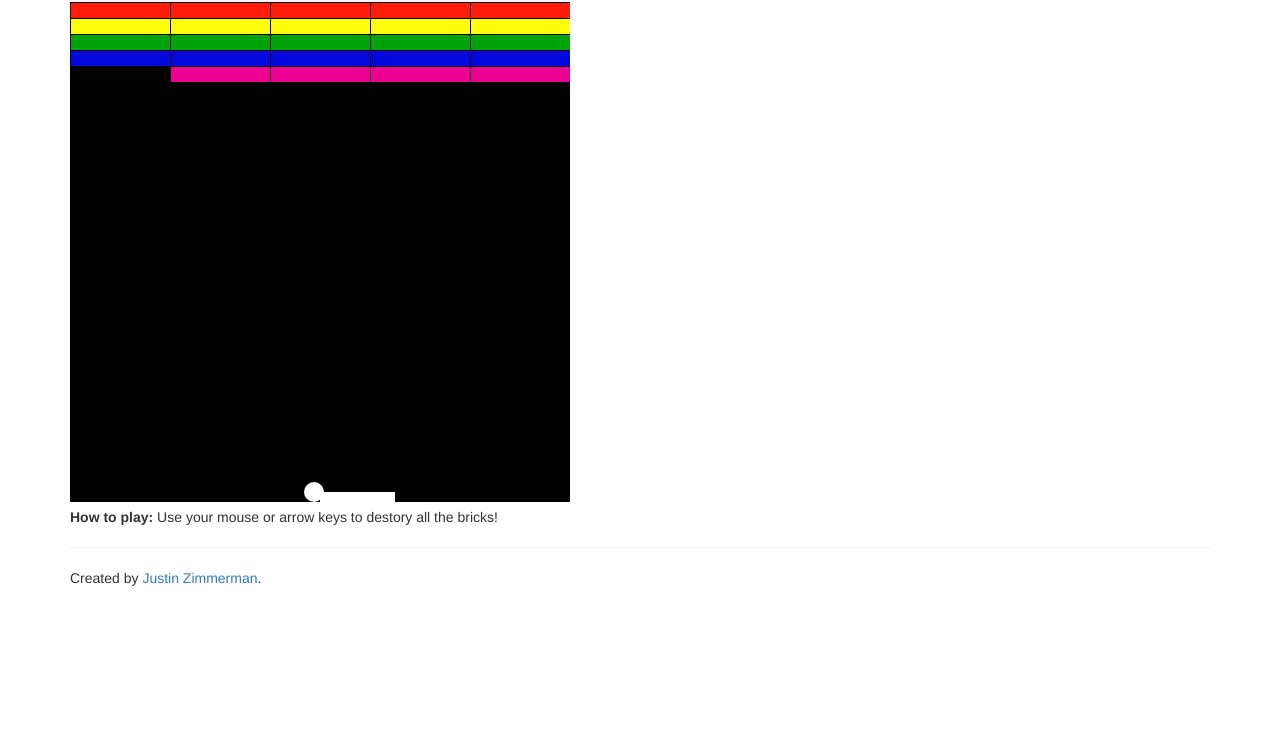
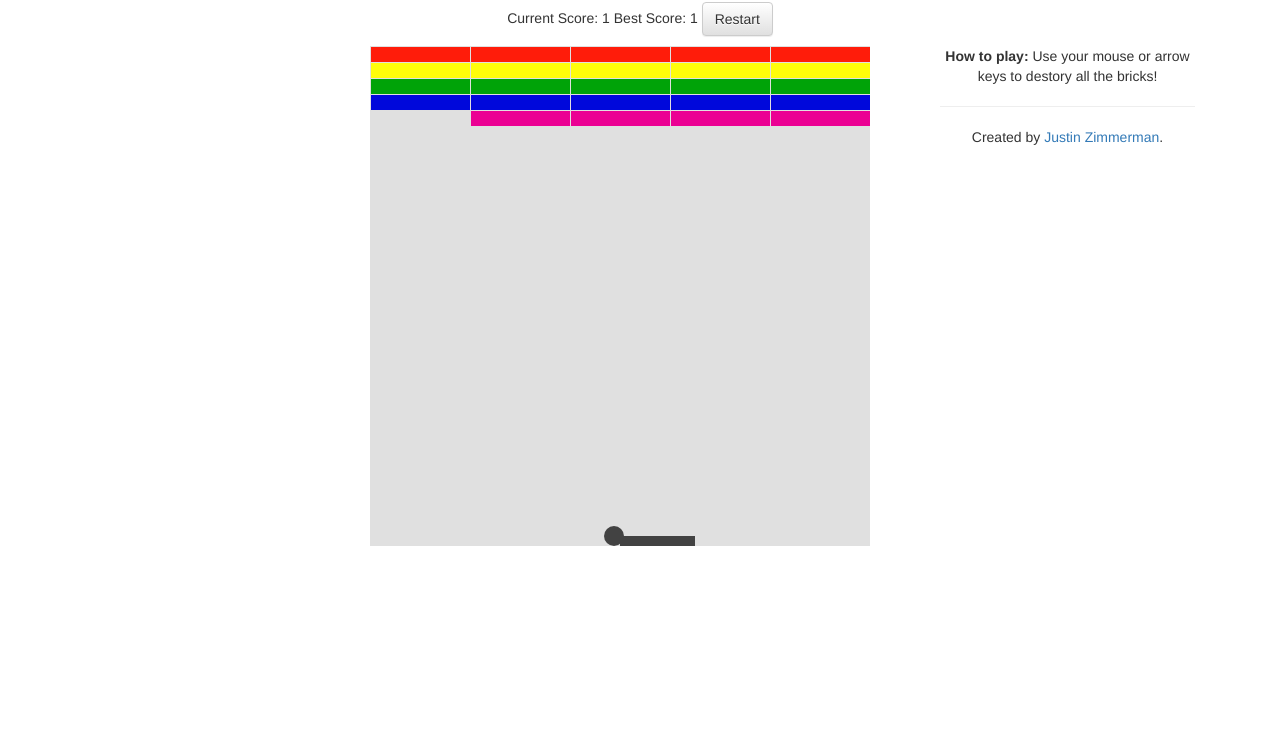
Before and after one commit to jrzimmerman/breakout, a plain HTML site: page index.html in a window 1280 px wide. Shown: the part 68-800 px from the top of the page. Drawn offline with nearby package versions, Linux system fonts and the light colour scheme.

Commit message:
add restart and score

```diff
--- a/css/style.css
+++ b/css/style.css
@@ -0,0 +1,6 @@
+h1 {
+  text-align: center;
+}
+p {
+  text-align: center;
+}
--- a/index.html
+++ b/index.html
@@ -18,11 +18,12 @@
   <div class="container">
     <div class="header">
       <h1> Breakout! </h1>
+      <p> Current Score: <span id="current_score">0</span> Best Score: <span id="b_score">0</span> <button class="btn btn-default" onclick="restart()">Restart</button></p>
     </div>
-    <div class="game-container">
+    <div class="game-container col-md-6 col-md-offset-3">
       <canvas id="canvas" width="500" height="500"></canvas>
     </div>
-    <div class="footer">
+    <div class="sidebar col-md-3">
       <p class="directions">
         <strong> How to play:</strong> Use your mouse or arrow keys to destory all the bricks! </p>
       <hr>
--- a/js/app.js
+++ b/js/app.js
@@ -27,11 +27,12 @@ var PADDING = 1;
 // colors
 var ballr = 10;
 var rowcolors = ["#FF1C0A", "#FFFD0A", "#00A308", "#0008DB", "#EB0093"];
-var paddlecolor = "#FFFFFF";
-var ballcolor = "#FFFFFF";
-var backcolor = "#000000";
+var paddlecolor = "#424242";
+var ballcolor = "#424242";
+var backcolor = "#E0E0E0";
 // score
 var cur_score = 0;
+var best_score = 0;
 
 function init() {
   ctx = $('#canvas')[0].getContext("2d");
@@ -121,6 +122,19 @@ function drawbricks() {
   }
 }
 
+function restart() {
+  x = 25;
+  y = 250;
+  dx = 1.5;
+  dy = -4;
+  cur_score = 0;
+  init();
+  init_paddle();
+  init_mouse();
+  initbricks();
+  draw();
+}
+
 function draw() {
   ctx.fillStyle = backcolor;
   clear();
@@ -134,8 +148,7 @@ function draw() {
 
   drawbricks();
 
-  //want to learn about real collision detection? go read
-  // http://www.metanetsoftware.com/technique/tutorialA.html
+  //collision detection
   rowheight = BRICKHEIGHT + PADDING;
   colwidth = BRICKWIDTH + PADDING;
   row = Math.floor(y/rowheight);
@@ -144,6 +157,12 @@ function draw() {
   if (y < NROWS * rowheight && row >= 0 && col >= 0 && bricks[row][col] == 1) {
     dy = -dy;
     bricks[row][col] = 0;
+    cur_score++;
+    if (cur_score > best_score) {
+      best_score = cur_score;
+    }
+    $("#current_score").text(cur_score);
+    $("#b_score").text(best_score);
   }
 
   if (x + dx + ballr > WIDTH || x + dx - ballr < 0)
```
